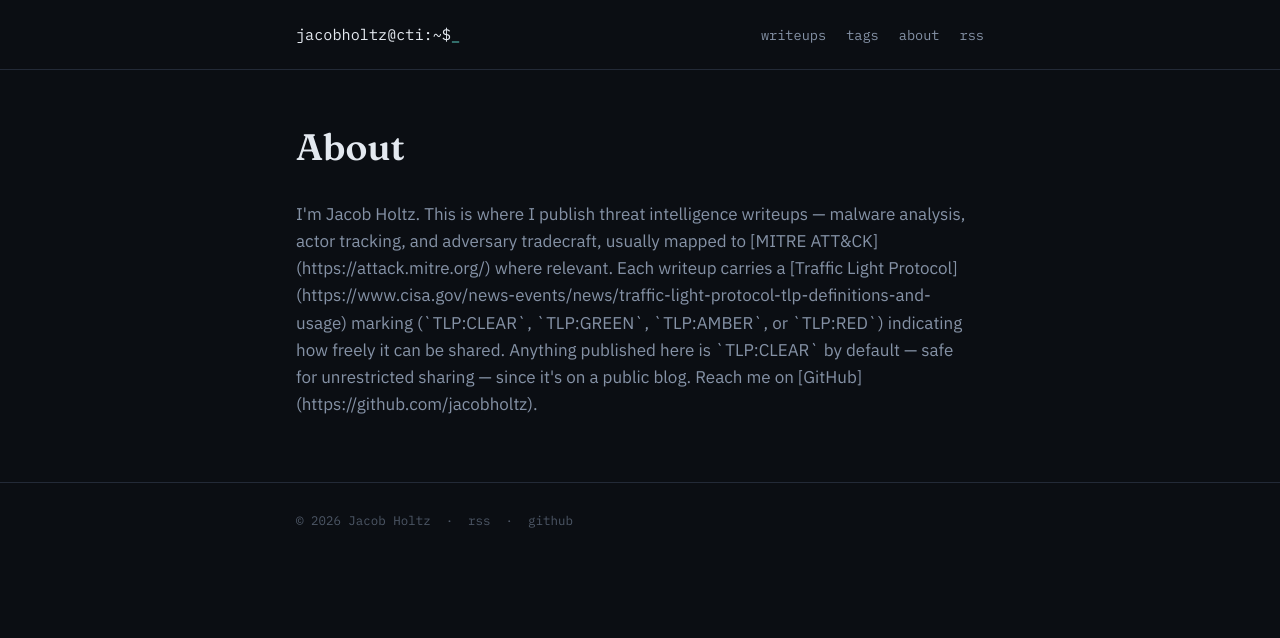
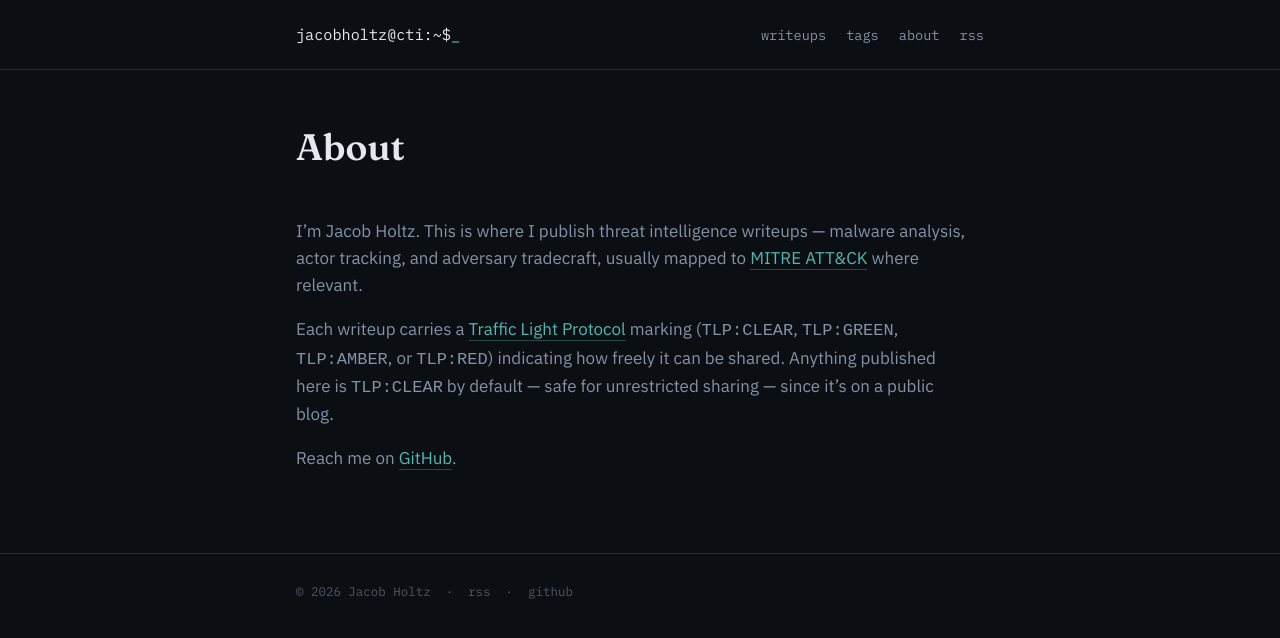
Before and after one commit to jacobholtz/jacobholtz.github.io, a Jekyll site: the page built from about.md, in a window 1280 px wide. Shown: the top 638 px of the page. Built offline with Jekyll 4.4.1, drawn with Linux system fonts in a browser that asks for light colours.

Commit message:
Fix markdown not rendering on the about page
Kramdown doesn't parse markdown inside raw HTML blocks unless told to;
the wrapping <div> needed markdown="1" for the links/inline code to render.

```diff
--- a/about.md
+++ b/about.md
@@ -6,7 +6,7 @@ permalink: /about/
 <header class="page-header">
   <h1 class="page-header__title">About</h1>
 </header>
-<div class="page-content">
+<div class="page-content" markdown="1">
 
 I'm Jacob Holtz. This is where I publish threat intelligence writeups —
 malware analysis, actor tracking, and adversary tradecraft, usually mapped
```
